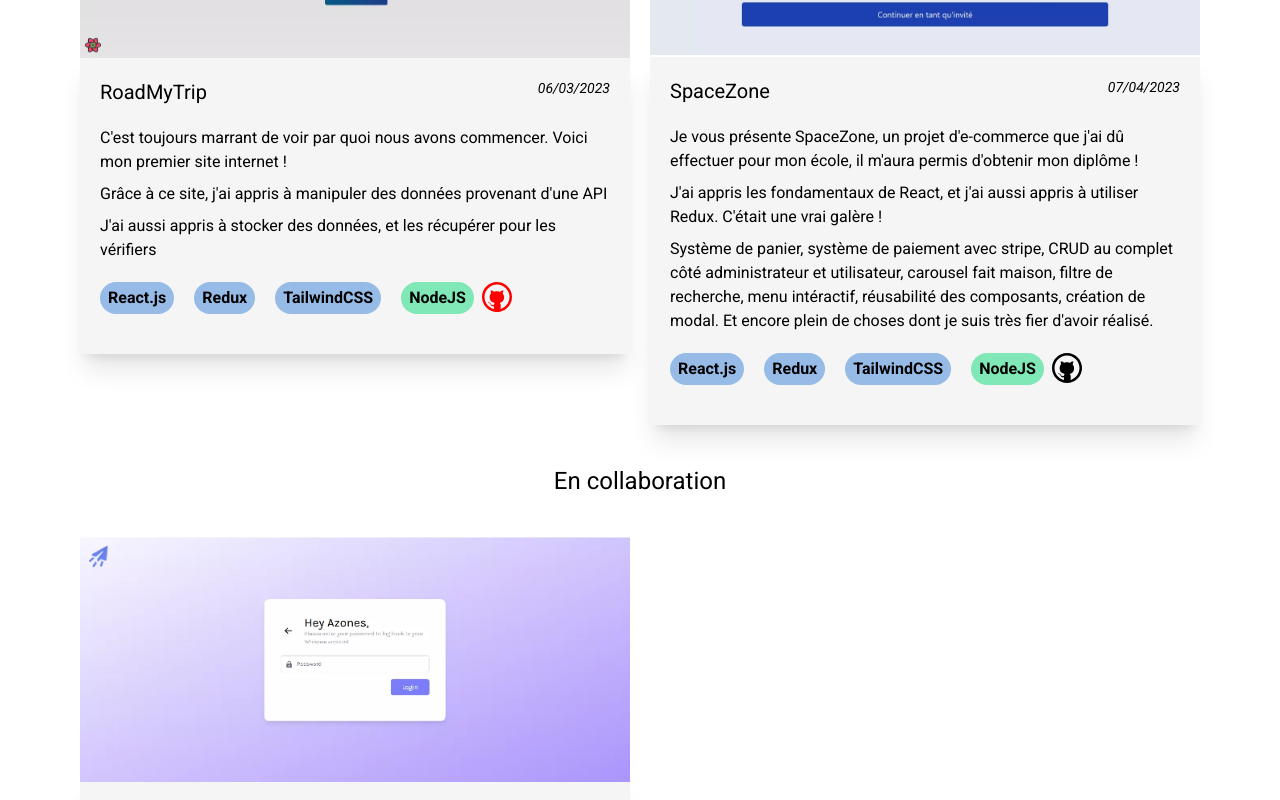
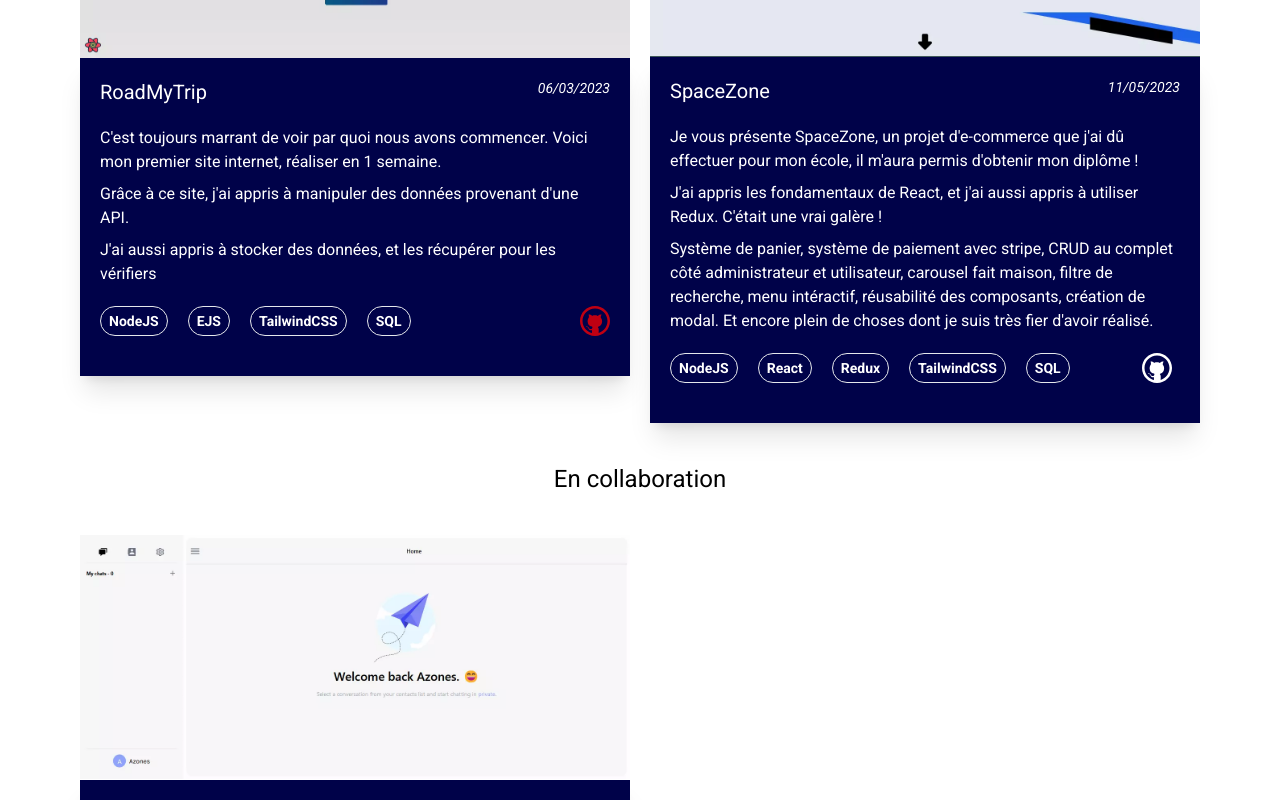
Before and after one commit to Azonesbz/vincentavez, a React (Vite) app in the folder client/: page / in a window 1280 px wide. Shown: the part 2020-2820 px from the top of the page. Built offline with nearby package versions, Linux system fonts and the light colour scheme.

Commit message:
created reusable component and deleted projects and collaborate component

```diff
--- a/client/src/components/portfolio/Portfolio.jsx
+++ b/client/src/components/portfolio/Portfolio.jsx
@@ -1,20 +1,52 @@
-import Project from "./Projects";
+import Project from "./Project";
 import "./Portfolio.css"
 import Cooperation from "./CooperationProject";
 
 
 
 export default function Portfolio(){
+
+    const RoadMyTrip = {
+        images: ["roadmytrip.webp", "register.webp"],
+        stacks: ['NodeJS', "EJS", "TailwindCSS", "SQL"]
+    }
+    const SpaceZone = {
+        images: ["homepage.webp", "cart.webp", "product.webp", "authentification.webp", "profil2.webp", "backoffice.webp"],
+        stacks: ['NodeJS', "React","Redux", "TailwindCSS", "SQL"]
+    }
+    const Whispee = {
+        images: ["chat.webp", "accueil.webp"],
+        stacks: ['Python', "React", "Websocket", "TailwindCSS", "NoSQL"]
+    }
+
     return (
         <>
             <section className="container py-24 " id="portfolio">
                 <h2>Les projets que j'ai réalisé</h2>
                 <div className="grid grid-cols-12 gap-5">
-                    <Project />
+                    <Project project={RoadMyTrip} name={"RoadMyTrip"} date={"06/03/2023"}>
+                        <div className="flex flex-col space-y-2 mt-5">
+                            <p>C'est toujours marrant de voir par quoi nous avons commencer. Voici mon premier site internet, réaliser en 1 semaine.</p>
+                            <p>Grâce à ce site, j'ai appris à manipuler des données provenant d'une API.</p>
+                            <p>J'ai aussi appris à stocker des données, et les récupérer pour les vérifiers</p>
+                        </div>
+                    </Project>
+                    <Project project={SpaceZone} name={"SpaceZone"} date={"11/05/2023"} github={"https://github.com/Azonesbz/SpaceZone"}>
+                        <div className="flex flex-col space-y-2 mt-5">
+                            <p>Je vous présente SpaceZone, un projet d'e-commerce que j'ai dû effectuer pour mon école, il m'aura permis d'obtenir mon diplôme !</p>
+                            <p>J'ai appris les fondamentaux de React, et j'ai aussi appris à utiliser Redux. C'était une vrai galère !</p>
+                            <p>Système de panier, système de paiement avec stripe, CRUD au complet côté administrateur et utilisateur, carousel fait maison, filtre de recherche, menu intéractif, réusabilité des composants, création de modal. Et encore plein de choses dont je suis très fier d'avoir réalisé.</p>
+                        </div>
+                    </Project>
                 </div>
                 <h2 className="text-center mt-10">En collaboration</h2>
                 <div className="grid grid-cols-12 gap-5">
-                    <Cooperation />
+                    <Project project={Whispee} name={"Whispee"} date={"11/05/2023"}>
+                        <div className="flex flex-col space-y-2 mt-5">
+                            <p>Ceci est un projet sur lequel j'ai travaillé pendant un mois lors de mon stage. Il appartient à <span className='text-cyan-500'>Sycatle.dev</span>.</p>
+                            <p>Nous avons travaillé en collaboration avec <span className='text-cyan-500'>Ali Missoum</span>, un collègue de formation, ainsi qu'avec Charlie, <span className='text-cyan-500'>fondateur de Whispee</span>.</p>
+                        </div>
+                    </Project>
                 </div>
             </section>
         </>
--- /dev/null
+++ b/client/src/components/portfolio/Project.jsx
@@ -0,0 +1,54 @@
+import useEmblaCarousel from 'embla-carousel-react'
+import LazyLoad from 'react-lazyload'
+import { Link } from 'react-router-dom'
+
+const embla_OPTIONS = {
+    loop: true,
+    align: 'center',
+}
+
+const Project = ({project, name, date, github, children}) => {
+    const [emblaRef] = useEmblaCarousel(embla_OPTIONS)
+    return (
+        <div className="mt-10 flex flex-col col-span-12 md:col-span-6 elementLeft" id='roadmytrip'>
+                <div className="embla" ref={emblaRef}>
+                    <div className="embla__container">
+                        {project.images.map((image, index) => (
+                            <div className="embla__slide" key={index}>
+                                <LazyLoad once height={50}>
+                                    <img src={image} alt={image} />
+                                </LazyLoad>
+                            </div>
+                        ))}
+                    </div>
+                </div>
+                <div className="flex flex-col p-2 mt-3 md:mt-0 md:p-5 bg-[#000249] text-white shadow-xl">
+
+                    <div className="flex justify-between items-start">
+                        <h3>{name}</h3>
+                        <i className="text-sm">{date}</i>
+                    </div>
+                    {children}
+                    <div className="flex justify-between self-start py-5 w-full">
+                        <div className="flex flex-wrap gap-5">
+                            {project.stacks.map((stack, index) => (
+                                <span key={index} className="inline-block border text-sm font-bold py-1 px-2 rounded-full">{stack}</span>
+                            ))}
+                        </div>
+                        {github ? <Link to={github} className='px-2'>
+                            <svg className="hover:scale-95 duration-200" width="30" height="30" fill={"white"} viewBox="0 0 24 24" xmlns="http://www.w3.org/2000/svg">
+                                <path fill-rule="evenodd" d="M12 2C6.477 2 2 6.477 2 12s4.477 10 10 10 10-4.477 10-10S17.523 2 12 2ZM0 12C0 5.373 5.373 0 12 0s12 5.373 12 12-5.373 12-12 12S0 18.627 0 12Z" clip-rule="evenodd"></path>
+                                <path fill-rule="evenodd" d="M9.591 22.736c-.096-.125-.096-1.237 0-3.337-1.035.036-1.69-.036-1.963-.215-.41-.27-.82-1.1-1.184-1.686-.363-.585-1.171-.678-1.497-.809-.326-.13-.408-.664.899-.26 1.306.403 1.37 1.502 1.782 1.759.412.256 1.398.144 1.844-.062.447-.206.414-.972.494-1.275.1-.284-.255-.347-.262-.349-.436 0-2.727-.498-3.356-2.716-.63-2.219.181-3.669.613-4.292.289-.416.263-1.301-.076-2.657C8.117 6.68 9.067 7.067 9.737 8c0 .006.877-.521 2.263-.521s1.877.429 2.257.521c.38.093.683-1.633 3.026-1.163-.489.962-.899 2.163-.586 2.657.313.494 1.54 2.064.786 4.292-.503 1.485-1.49 2.39-2.964 2.716-.169.054-.253.141-.253.261 0 .18.228.2.557 1.043.22.562.235 2.168.048 4.818-.476.12-.846.202-1.11.244a12.14 12.14 0 0 1-1.478.13c-.5.016-.673.015-1.365-.05a9.896 9.896 0 0 1-1.326-.212Z" clip-rule="evenodd"></path>
+                            </svg>
+                        </Link> :
+                        <svg className="hover:scale-95 duration-200 cursor-not-allowed opacity-75" width="30" height="30" fill={"red"} viewBox="0 0 24 24" xmlns="http://www.w3.org/2000/svg">
+                            <path fill-rule="evenodd" d="M12 2C6.477 2 2 6.477 2 12s4.477 10 10 10 10-4.477 10-10S17.523 2 12 2ZM0 12C0 5.373 5.373 0 12 0s12 5.373 12 12-5.373 12-12 12S0 18.627 0 12Z" clip-rule="evenodd"></path>
+                            <path fill-rule="evenodd" d="M9.591 22.736c-.096-.125-.096-1.237 0-3.337-1.035.036-1.69-.036-1.963-.215-.41-.27-.82-1.1-1.184-1.686-.363-.585-1.171-.678-1.497-.809-.326-.13-.408-.664.899-.26 1.306.403 1.37 1.502 1.782 1.759.412.256 1.398.144 1.844-.062.447-.206.414-.972.494-1.275.1-.284-.255-.347-.262-.349-.436 0-2.727-.498-3.356-2.716-.63-2.219.181-3.669.613-4.292.289-.416.263-1.301-.076-2.657C8.117 6.68 9.067 7.067 9.737 8c0 .006.877-.521 2.263-.521s1.877.429 2.257.521c.38.093.683-1.633 3.026-1.163-.489.962-.899 2.163-.586 2.657.313.494 1.54 2.064.786 4.292-.503 1.485-1.49 2.39-2.964 2.716-.169.054-.253.141-.253.261 0 .18.228.2.557 1.043.22.562.235 2.168.048 4.818-.476.12-.846.202-1.11.244a12.14 12.14 0 0 1-1.478.13c-.5.016-.673.015-1.365-.05a9.896 9.896 0 0 1-1.326-.212Z" clip-rule="evenodd"></path>
+                        </svg>}
+                    </div>
+                </div>
+            </div>
+    )
+}
+
+export default Project
--- a/client/src/components/portfolio/Projects.jsx
+++ b/client/src/components/portfolio/Projects.jsx
@@ -28,7 +28,7 @@ export default function Project() {
                         </div>
                     </div>
                 </div>
-                <div className="flex flex-col p-2 mt-3 md:mt-0 md:p-5 bg-neutral-100 shadow-xl">
+                <div className="flex flex-col p-2 mt-3 md:mt-0 md:p-5 bg-[#000249] text-white shadow-xl">
 
                     <div className="flex justify-between items-start">
                         <h3>RoadMyTrip</h3>
@@ -98,7 +98,7 @@ export default function Project() {
                     </div>
                 </div>
 
-                <div className="flex flex-col p-2 mt-3 md:mt-0 bg-neutral-100 md:p-5 shadow-xl">
+                <div className="flex flex-col p-2 mt-3 md:mt-0 bg-[#000249] text-white md:p-5 shadow-xl">
                     <div className="flex justify-between items-start">
                         <h3>SpaceZone</h3>
                         <i className="text-sm">07/04/2023</i>
```
Also changed, not shown: client/public/accueil.webp (renamed from client/public/acceuil.webp).
